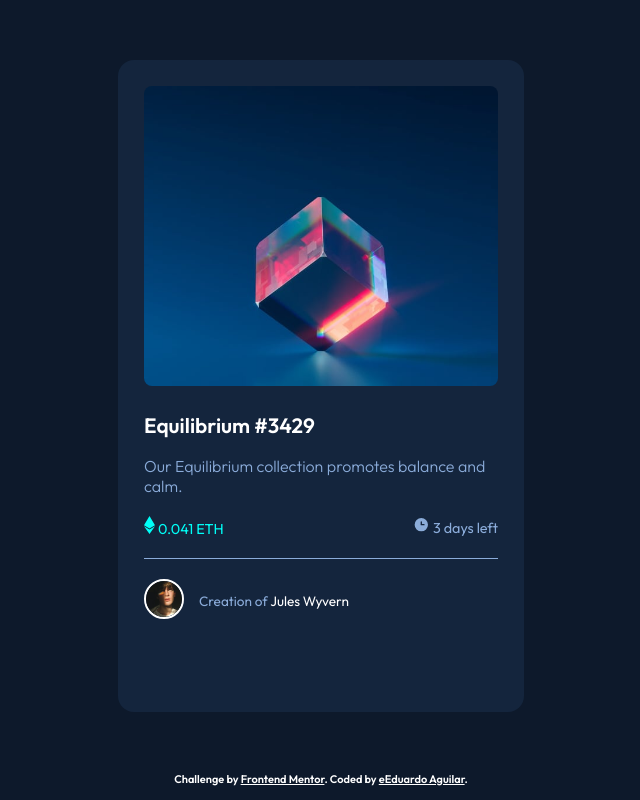
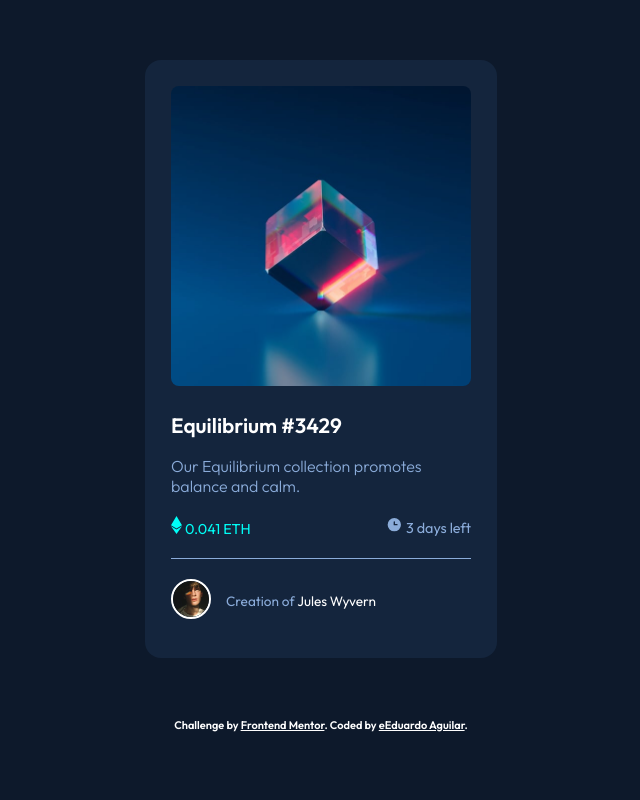
Before and after one commit to aheduardo5/nft-preview-card-component-main, a plain HTML site: page index.html in a window 1280 px wide. Shown: the whole page, without its empty margins (319-959 px from the left). Drawn offline with Linux system fonts and the light colour scheme.

Commit message:
styles has been modified

```diff
--- a/style.css
+++ b/style.css
@@ -124,10 +124,6 @@ h1{
 }
 
 @media (min-width:994px){
-    .main-container{
-        width: 354px;
-        height: 600px;
-    }
     .image{
         width: 100%;
         height: 300px;
```
